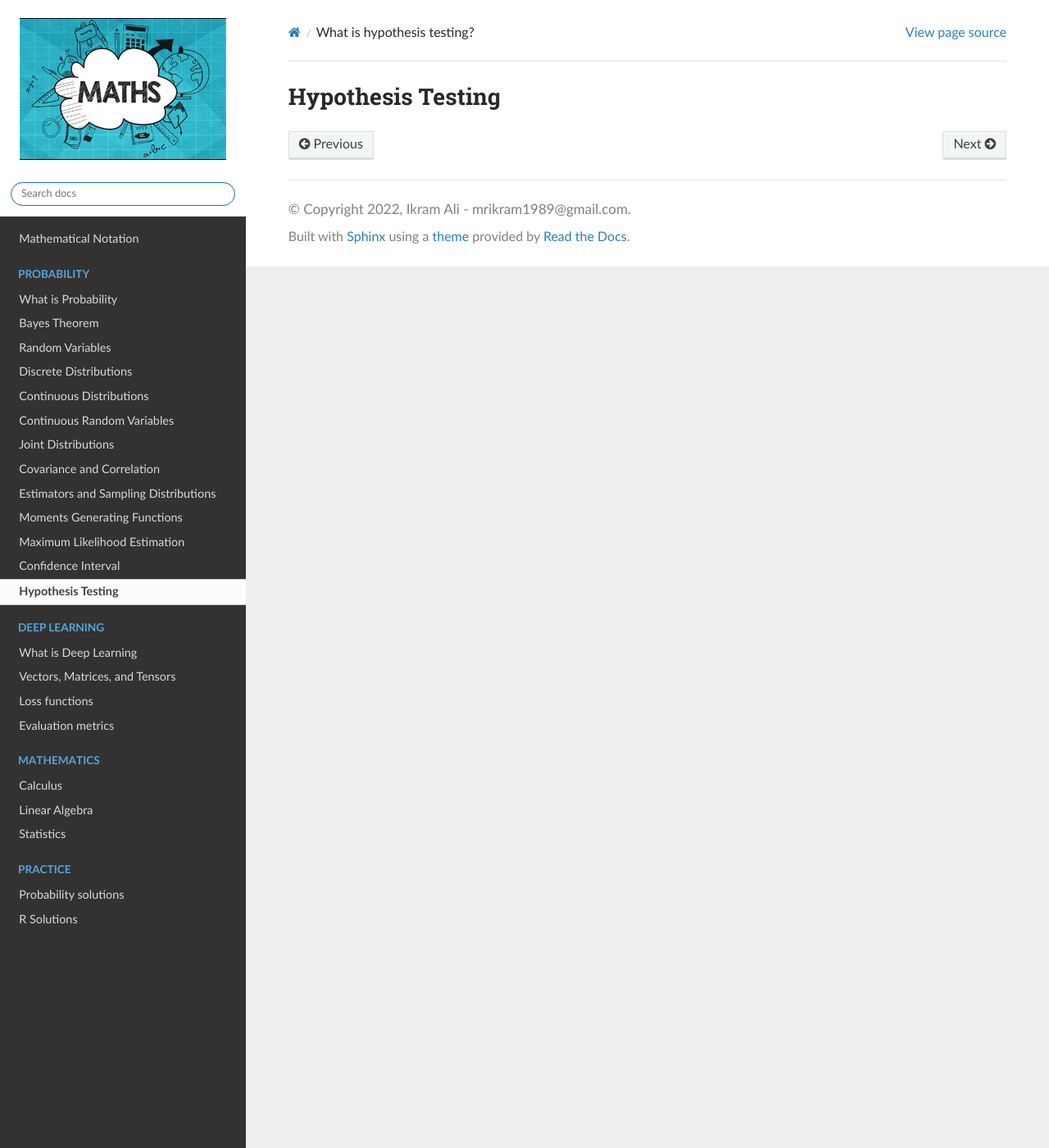
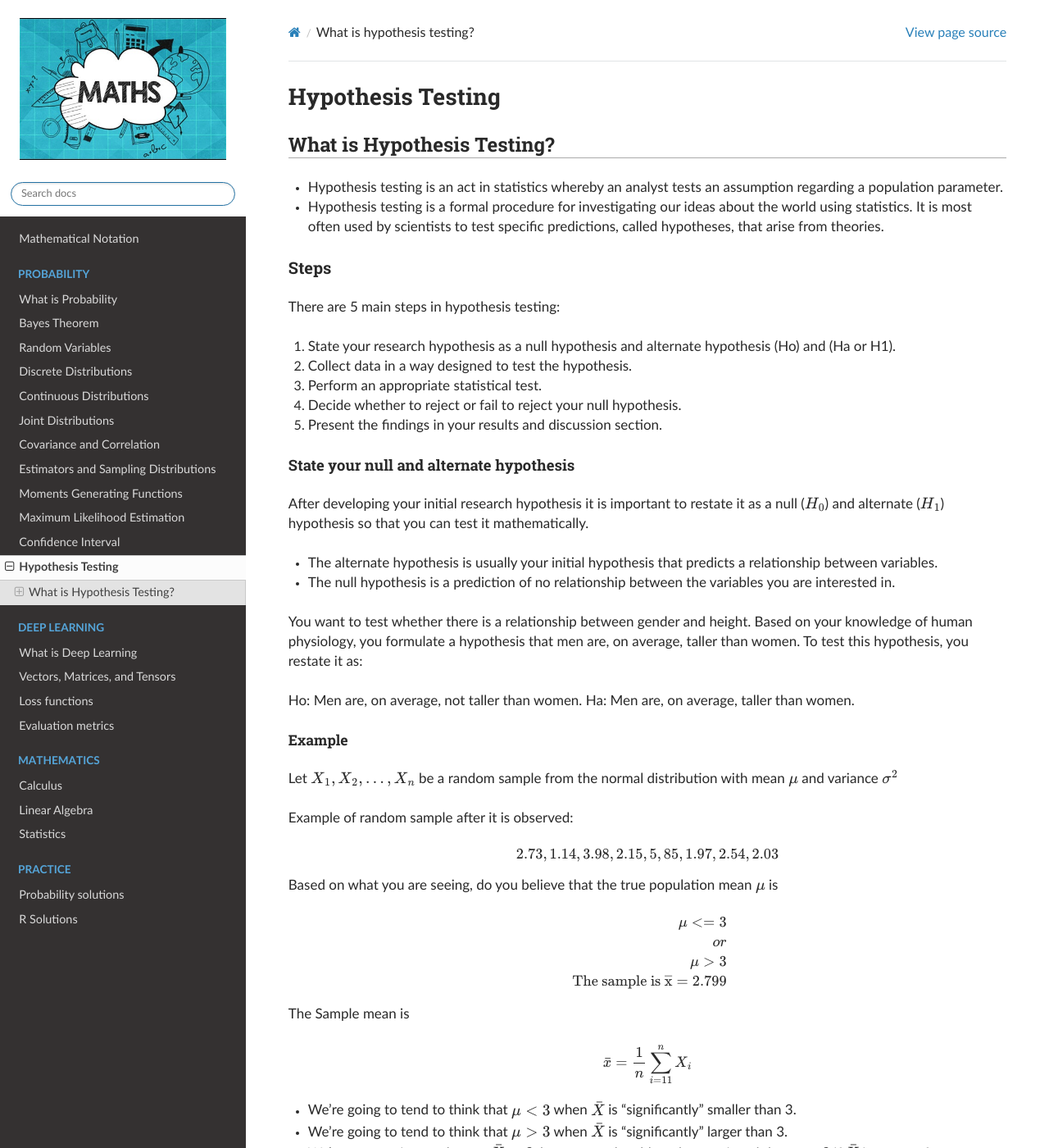
Before and after one commit to akkefa/ml-notes, a Sphinx documentation site: the page built from docs/probability/hypothesis_testing.md, in a window 1280 px wide and 1400 px high. Shown: the whole window at 82% size. Built offline with Sphinx 7.4.7 and the Read the Docs theme 2.0.0, drawn with Linux system fonts in a browser that asks for light colours; some of the changed text lies outside the part shown.

Commit message:
C3 w1 (#34)
* new changes

````diff
--- a/docs/index.rst
+++ b/docs/index.rst
@@ -23,7 +23,6 @@ Contents
    probability/random_variable
    probability/discrete_distributions
    probability/continuous_distributions
-   probability/continuous_random_variables
    probability/joint_distributions
    probability/covariance_and_correlation
    probability/estimators_and_sampling_distributions
--- a/docs/probability/hypothesis_testing.md
+++ b/docs/probability/hypothesis_testing.md
@@ -8,3 +8,81 @@ kernelspec:
 ```
 
 # Hypothesis Testing
+
+## What is Hypothesis Testing?
+- Hypothesis testing is an act in statistics whereby an analyst tests an assumption regarding a population parameter.
+- Hypothesis testing is a formal procedure for investigating our ideas about the world using statistics. It is most
+  often used by scientists to test specific predictions, called hypotheses, that arise from theories.
+
+
+### Steps
+
+There are 5 main steps in hypothesis testing:
+
+1. State your research hypothesis as a null hypothesis and alternate hypothesis (Ho) and (Ha or H1).
+2. Collect data in a way designed to test the hypothesis.
+3. Perform an appropriate statistical test.
+4. Decide whether to reject or fail to reject your null hypothesis.
+5. Present the findings in your results and discussion section.
+
+#### State your null and alternate hypothesis
+After developing your initial research hypothesis it is important to restate it as a null ($H_0$) and alternate ($H_1$)
+hypothesis so that you can test it mathematically.
+
+- The alternate hypothesis is usually your initial hypothesis that predicts a relationship between variables.
+- The null hypothesis is a prediction of no relationship between the variables you are interested in.
+
+You want to test whether there is a relationship between gender and height. Based on your knowledge of human physiology,
+you formulate a hypothesis that men are, on average, taller than women. To test this hypothesis, you restate it as:
+
+Ho: Men are, on average, not taller than women.
+Ha: Men are, on average, taller than women.
+
+##### Example
+Let $X_1, X_2, \ldots, X_n$ be a random sample from the normal distribution with mean $\mu$ and variance $\sigma^2$
+
+Example of random sample after it is observed:
+
+$$
+2.73,1.14,3.98,2.15,5,85,1.97,2.54,2.03
+$$
+
+Based on what you are seeing, do you believe that the true population mean $\mu$ is
+
+$$
+
+\begin{align}
+\mu<=3 \\
+or \\
+\mu>3 \\
+\text { The sample is } \overline{\mathrm{x}}=2.799
+\end{align}
+
+$$
+
+
+The Sample mean is
+
+$$
+\bar{x}=\frac{1}{n} \sum_{i=11}^n X_i
+$$
+
+- We're going to tend to think that $\mu<3$ when $\bar{X}$ is "significantly" smaller than 3.
+- We're going to tend to think that $\mu>3$ when $\bar{X}$ is "significantly" larger than 3.
+- We're never going to observe $\bar{X}=3$, but we may be able to be convinced that $\mu=3$ if $\bar{X}$ is not too far away.
+
+Hypotheses:
+
+$\mathrm{H}_0: \mu \leq 3$
+$\mathrm{H}_1: \mu>3 \quad$ alternate
+
+hypothesis
+- The null hypothesis is assumed to be true.
+- The alternate hypothesis is what we are out to show.
+
+Conclusion is either:
+Reject $\mathrm{H}_0 \quad$ OR $\quad$ Fail to Reject $\mathrm{H}_0$
+
+#### Errors in Hypothesis Testing
+
+##### Type I Error
--- a/docs/requirements.txt
+++ b/docs/requirements.txt
@@ -1,5 +1,6 @@
 torch~=1.12
 seaborn~=0.11
+scipy~=1.9
 myst-nb~=0.16
 sphinx-design~=0.2
 sphinx-copybutton
````
Also changed, not shown: docs/probability/continuous_distributions.md (+1 -1 lines), docs/probability/continuous_random_variables.rst (deleted, +0 -224 lines), docs/probability/random_variable.md (+34 -0 lines), docs/probability/what_is_probability.md (+3 -3 lines).
